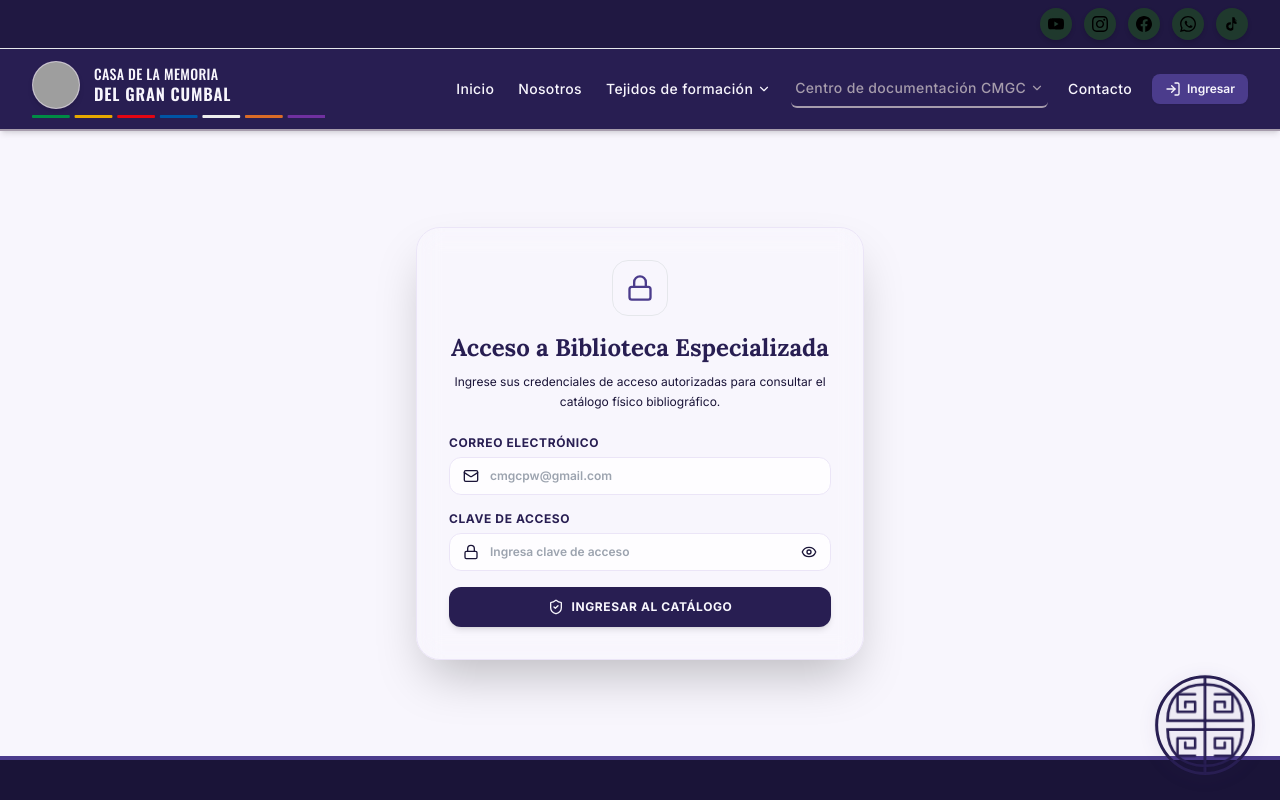
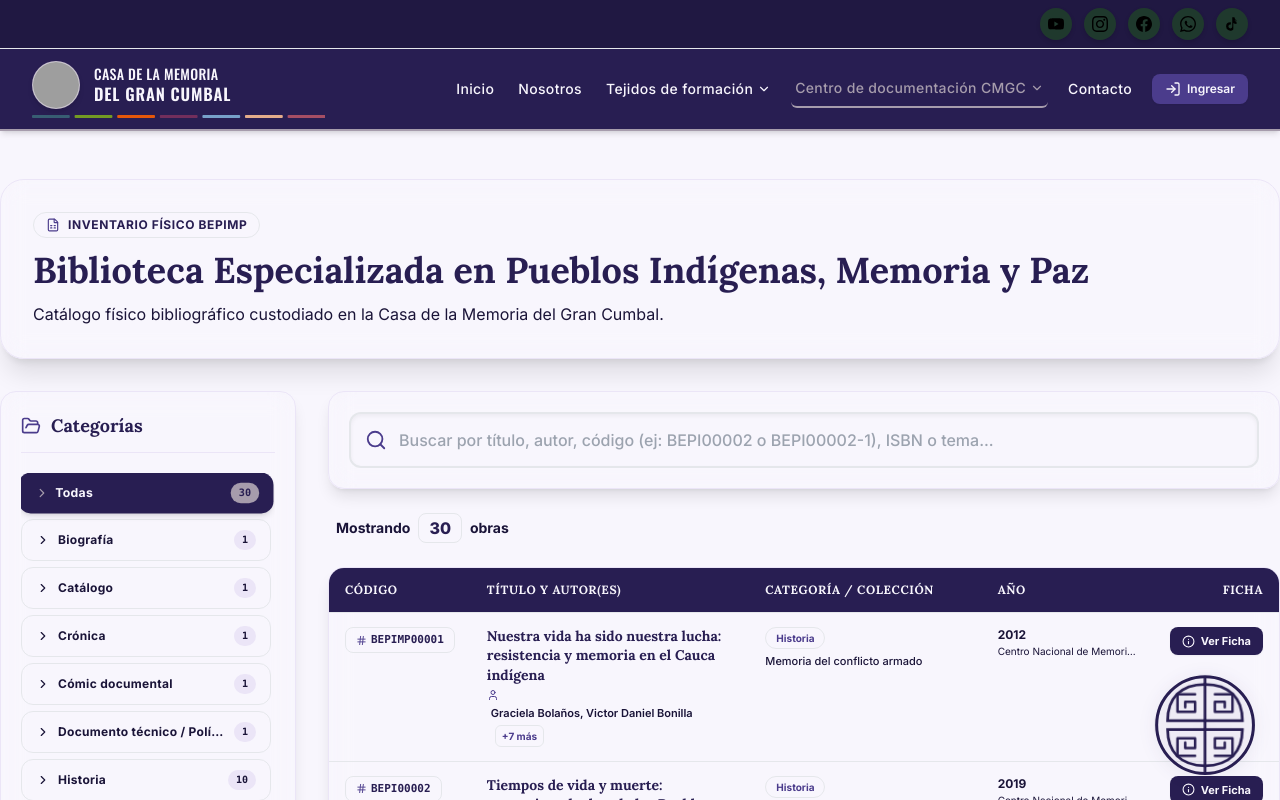
Before and after one commit to danielguadir/casa-memoria-web, a Next.js app: page /centro-documentacion/biblioteca in a window 1280 px wide. Shown: the top 800 px of the page. Built offline with nearby package versions, Linux system fonts and the light colour scheme; grey boxes are pictures that could not be loaded.

Commit message:
fix(bepimp): keep library public and apply credentials to global login modal

```diff
--- a/src/components/BibliotecaEspecializada.tsx
+++ b/src/components/BibliotecaEspecializada.tsx
@@ -1,8 +1,7 @@
 'use client';
 
-import React, { useState, useMemo, useEffect } from 'react';
-import { Search, BookOpen, User, Info, CheckCircle2, FileSpreadsheet, X, Hash, FolderOpen, ChevronRight, Layers, Lock, Mail, Eye, EyeOff, ShieldCheck, LogOut, AlertCircle } from 'lucide-react';
-import { useAuth } from '@/context/AuthContext';
+import React, { useState, useMemo } from 'react';
+import { Search, BookOpen, User, Info, CheckCircle2, FileSpreadsheet, X, Hash, FolderOpen, ChevronRight, Layers } from 'lucide-react';
 import {
   libraryCatalog,
   LibraryItem,
@@ -11,59 +10,9 @@ import {
 } from '@/data/libraryCatalog';
 
 export default function BibliotecaEspecializada() {
-  const { user, isLoggedIn, login, logout } = useAuth();
-  const [isLocalAuth, setIsLocalAuth] = useState<boolean>(false);
-  const [loginEmail, setLoginEmail] = useState('');
-  const [loginPassword, setLoginPassword] = useState('');
-  const [showPassword, setShowPassword] = useState(false);
-  const [authError, setAuthError] = useState<string | null>(null);
-
   const [searchQuery, setSearchQuery] = useState('');
   const [selectedCategory, setSelectedCategory] = useState<string>('Todas');
   const [selectedItemModal, setSelectedItemModal] = useState<LibraryItem | null>(null);
-
-  useEffect(() => {
-    if (typeof window !== 'undefined') {
-      const stored = sessionStorage.getItem('bepimp_authenticated');
-      if (stored === 'true') {
-        setIsLocalAuth(true);
-      }
-    }
-  }, []);
-
-  const isAuth = isLoggedIn || isLocalAuth;
-
-  const handleLoginSubmit = (e: React.FormEvent) => {
-    e.preventDefault();
-    setAuthError(null);
-    const trimmedEmail = loginEmail.trim().toLowerCase();
-
-    if (trimmedEmail === 'cmgcpw@gmail.com' && loginPassword === 'admincmgc2026') {
-      if (typeof window !== 'undefined') {
-        sessionStorage.setItem('bepimp_authenticated', 'true');
-      }
-      setIsLocalAuth(true);
-      login(trimmedEmail, loginPassword);
-    } else {
-      const result = login(trimmedEmail, loginPassword);
-      if (result.success) {
-        if (typeof window !== 'undefined') {
-          sessionStorage.setItem('bepimp_authenticated', 'true');
-        }
-        setIsLocalAuth(true);
-      } else {
-        setAuthError('Correo o clave de acceso incorrectos.');
-      }
-    }
-  };
-
-  const handleLogout = () => {
-    if (typeof window !== 'undefined') {
-      sessionStorage.removeItem('bepimp_authenticated');
-    }
-    setIsLocalAuth(false);
-    logout();
-  };
 
   // Dynamic categories list starting with 'Todas'
   const categoriesList = useMemo(() => ['Todas', ...getAllLibraryCategories()], []);
@@ -95,80 +44,6 @@ export default function BibliotecaEspecializada() {
     alert(`Solicitud registrada para "${item.title}". Módulo de préstamo presencial en sala.`);
   };
 
-  if (!isAuth) {
-    return (
-      <div className="max-w-md mx-auto my-12 p-8 bg-crema/95 backdrop-blur-md rounded-3xl shadow-2xl border border-crema-dark space-y-6 animate-in fade-in duration-300">
-        <div className="text-center space-y-2">
-          <div className="w-14 h-14 bg-verde-profundo/10 rounded-2xl flex items-center justify-center mx-auto mb-4 border border-verde-profundo/20 text-verde-profundo">
-            <Lock className="w-7 h-7 text-terracota" />
-          </div>
-          <h2 className="font-serif font-bold text-2xl text-verde-profundo">Acceso a Biblioteca Especializada</h2>
-          <p className="text-cafe/80 text-xs leading-relaxed">
-            Ingrese sus credenciales de acceso autorizadas para consultar el catálogo físico bibliográfico.
-          </p>
-        </div>
-
-        {authError && (
-          <div className="p-3 bg-red-50 border border-red-200 rounded-xl text-xs text-red-700 flex items-center space-x-2 animate-in fade-in">
-            <AlertCircle className="w-4 h-4 shrink-0" />
-            <span>{authError}</span>
-          </div>
-        )}
-
-        <form onSubmit={handleLoginSubmit} className="space-y-4">
-          <div>
-            <label className="block text-xs font-bold text-verde-profundo mb-1.5 uppercase tracking-wider">
-              Correo Electrónico
-            </label>
-            <div className="relative">
-              <Mail className="w-4 h-4 text-cafe/50 absolute left-3.5 top-1/2 -translate-y-1/2" />
-              <input
-                type="email"
-                required
-                value={loginEmail}
-                onChange={(e) => setLoginEmail(e.target.value)}
-                placeholder="cmgcpw@gmail.com"
-                className="w-full pl-10 pr-4 py-2.5 rounded-xl border border-crema-dark bg-white/80 text-xs font-semibold text-cafe focus:outline-none focus:ring-2 focus:ring-verde-profundo/30 focus:border-verde-profundo transition-all"
-              />
-            </div>
-          </div>
-
-          <div>
-            <label className="block text-xs font-bold text-verde-profundo mb-1.5 uppercase tracking-wider">
-              Clave de Acceso
-            </label>
-            <div className="relative">
-              <Lock className="w-4 h-4 text-cafe/50 absolute left-3.5 top-1/2 -translate-y-1/2" />
-              <input
-                type={showPassword ? 'text' : 'password'}
-                required
-                value={loginPassword}
-                onChange={(e) => setLoginPassword(e.target.value)}
-                placeholder="Ingresa clave de acceso"
-                className="w-full pl-10 pr-10 py-2.5 rounded-xl border border-crema-dark bg-white/80 text-xs font-semibold text-cafe focus:outline-none focus:ring-2 focus:ring-verde-profundo/30 focus:border-verde-profundo transition-all"
-              />
-              <button
-                type="button"
-                onClick={() => setShowPassword(!showPassword)}
-                className="absolute right-3.5 top-1/2 -translate-y-1/2 text-cafe/50 hover:text-cafe transition-colors"
-              >
-                {showPassword ? <EyeOff className="w-4 h-4" /> : <Eye className="w-4 h-4" />}
-              </button>
-            </div>
-          </div>
-
-          <button
-            type="submit"
-            className="w-full py-3 bg-verde-profundo hover:bg-verde-profundo/90 text-crema font-bold rounded-xl shadow-md transition-all text-xs tracking-wider uppercase cursor-pointer flex items-center justify-center space-x-2 mt-2"
-          >
-            <ShieldCheck size={16} />
-            <span>Ingresar al Catálogo</span>
-          </button>
-        </form>
-      </div>
-    );
-  }
-
   return (
     <div className="max-w-7xl mx-auto space-y-8 animate-in fade-in duration-300">
 
@@ -188,21 +63,6 @@ export default function BibliotecaEspecializada() {
             <p className="text-cafe/80 text-sm sm:text-base max-w-3xl leading-relaxed">
               Catálogo físico bibliográfico custodiado en la Casa de la Memoria del Gran Cumbal.
             </p>
-          </div>
-
-          {/* User Session Info / Logout Button */}
-          <div className="flex items-center gap-3 bg-crema-dark/60 px-4 py-2.5 rounded-2xl border border-crema-dark shrink-0">
-            <div className="flex items-center space-x-2 text-xs font-bold text-verde-profundo">
-              <ShieldCheck size={16} className="text-terracota" />
-              <span>{user?.email || 'cmgcpw@gmail.com'}</span>
-            </div>
-            <button
-              onClick={handleLogout}
-              className="text-xs text-terracota hover:text-terracota/80 font-bold underline flex items-center space-x-1 ml-2 cursor-pointer"
-            >
-              <LogOut size={14} />
-              <span>Salir</span>
-            </button>
           </div>
         </div>
       </div>
```
